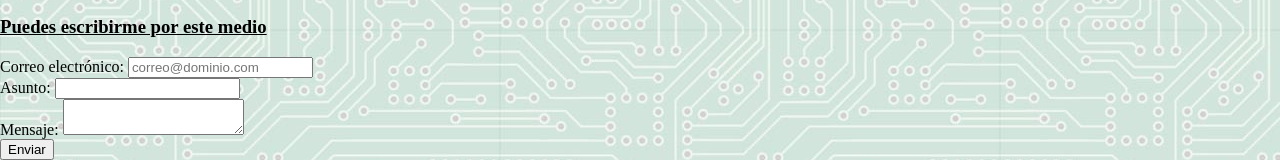
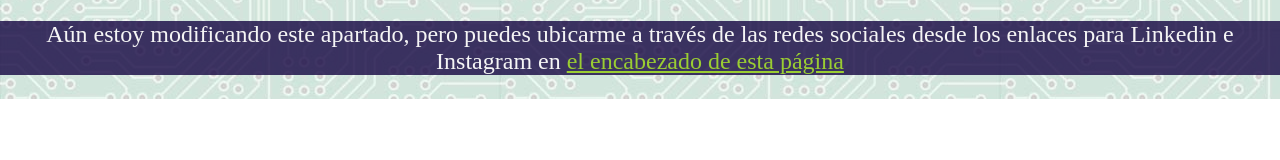
Before and after one commit to VictorM-DRK/datos-victor, a plain HTML site: page index.html in a window 1280 px wide. Shown: the part 3970-4130 px from the top of the page. After the commit the page ends 4069 px from the top, so only its background shows below. Drawn offline with Linux system fonts and the light colour scheme.

Commit message:
modificando sección de contacto

```diff
--- a/css/estilos.css
+++ b/css/estilos.css
@@ -139,6 +139,16 @@ div.barra-contacto {
     text-align: justify;
     color: whitesmoke;
 }
+p.notacontacto {
+    font-size: 150%;
+    background-color: rgba(21, 5, 65, 0.8);
+    color: whitesmoke;
+    text-decoration: solid;
+    text-align: center;
+}
+a.vinculo {
+    color: yellowgreen;
+}
 body {
     background-image: url("../imagenes/FondoVerdeC.jpg");
     margin: 0;
--- a/index.html
+++ b/index.html
@@ -12,9 +12,9 @@
     <body>
         <header>
             <a href="https://www.linkedin.com/in/victor-machado-84708810a"><img src="imagenes/linkedin.png" class="linkedin"
-                alt="Logo Lin"></a>
+                alt="Logo Lin" id="imglinked"></a>
             <a href="https://www.instagram.com/dreykmag/"><img src="imagenes/instagram.png" class="instagram"
-                alt="instagram"></a>
+                alt="instagram" id="imginstagram"></a>
             <h1>Ing. Bienvenido Víctor H. Machado Moreno</h1>
         </header>
         <hr>
@@ -260,8 +260,10 @@
             <hr>
         </div>
         <section id="secc-contacto">
-            <h3>Puedes escribirme por este medio</h3>
-            <form action="mensajes.php" method="POST">
+            <p class="notacontacto">Aún estoy modificando este apartado, pero puedes ubicarme a través de las redes sociales desde los enlaces
+                para Linkedin e Instagram en <a class="vinculo" href="#imglinked">el encabezado de esta página</a>
+            </p>
+ <!--      <form action="mensajes.php" method="POST">
                 <label for="to">Correo electrónico:</label>
                 <input id="to" type="email" placeholder="correo@dominio.com" required><br>
                 <label for="subject">Asunto:</label>
@@ -270,6 +272,6 @@
                 <textarea id="body" name="body"></textarea><br>
                 <button type="submit">Enviar</button>
             </form>
-        </section>
+        </section> -->
     </body>
 </html>
```
